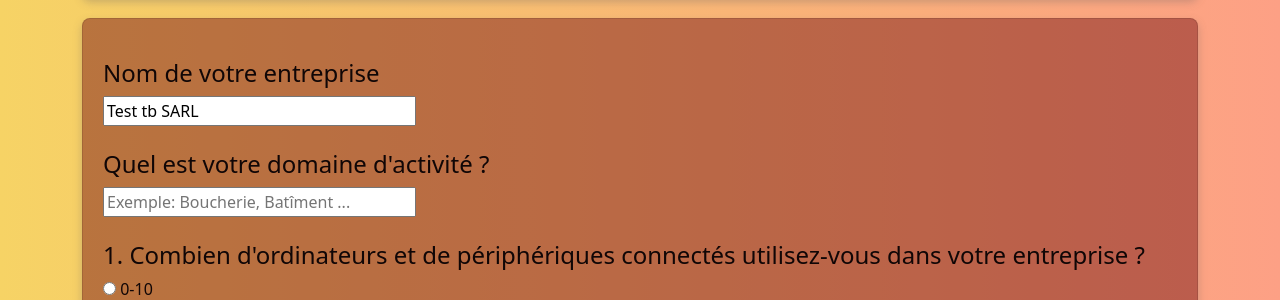
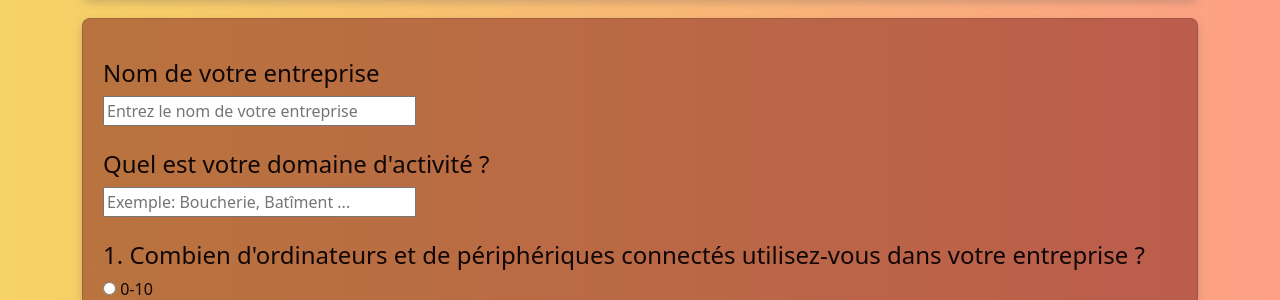
Before and after one commit to lebretonl/2024-tb, a FastAPI app: page / in a window 1280 px wide. Shown: the part 244-544 px from the top of the page. Run offline with FastAPI, Linux system fonts and the light colour scheme.

Commit message:
suppression data csv apres  generation du pdf

```diff
--- a/src/main.py
+++ b/src/main.py
@@ -39,7 +39,7 @@ async def favicon():
 # Configuration pour les templates
 templates = Jinja2Templates(directory="templates")
 
-# Définition d'une route root qui répond à une requête GET
+# Redirection vers la page d'accueil avec le formulaire
 @app.get("/", response_class=HTMLResponse)
 def form(request: Request):
     return templates.TemplateResponse("formulaire.html", {"request": request})
@@ -207,6 +207,9 @@ async def generate_advice(request: Request):
     pdf.chapter_body(gs)
     pdf_output_path = f'resultats/{raison_sociale}_conseils.pdf'
     pdf.output(pdf_output_path)
+    # Effacer le contenu des fichiers CSV après avoir généré le PDF
+    open('resultats/reponses.csv', 'w').close()
+    open('resultats/responses_advices.csv', 'w').close()
 
     return FileResponse(path=pdf_output_path, filename=f'{raison_sociale}_conseils.pdf', media_type='application/pdf')
 
--- a/templates/formulaire.html
+++ b/templates/formulaire.html
@@ -13,7 +13,7 @@
     <form action="/submit" method="post">
 
         <h4>Nom de votre entreprise</h4>
-        <input type="text" id="nomPME" name="nomPME" maxlength="30" placeholder="Entrez le nom de votre entreprise" size=28 value="Test tb SARL"><br>
+        <input type="text" id="nomPME" name="nomPME" maxlength="30" placeholder="Entrez le nom de votre entreprise" size=28><br>
         <br>
         <h4>Quel est votre domaine d'activité ?</h4>
         <input type="text" id="domaine" name="domaine" placeholder="Exemple: Boucherie, Batîment ..." size=28 maxlength="30">
```
